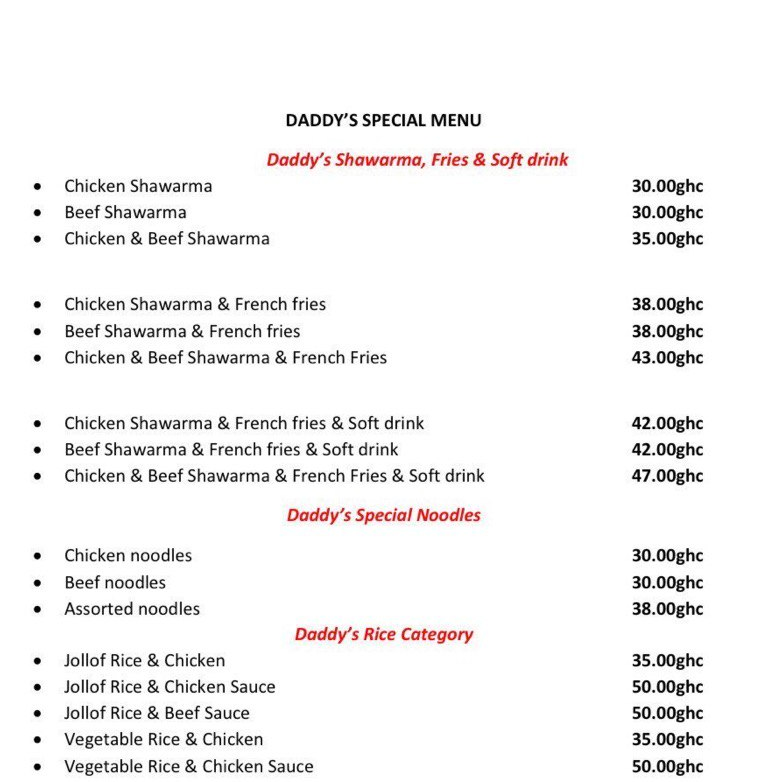
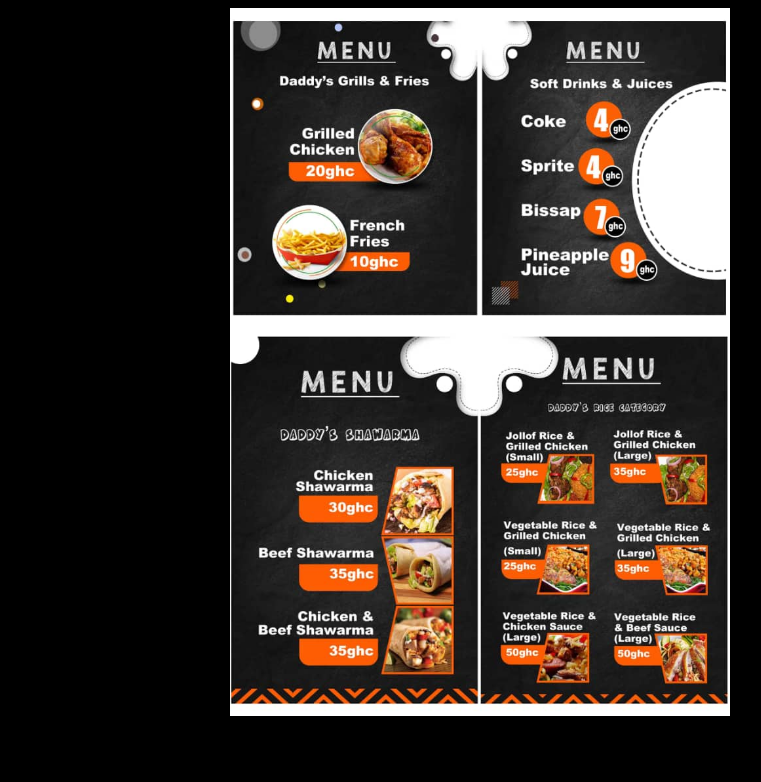
Before and after one commit to patrickteye2/Daddys, a plain HTML site: page index.html in a window 1280 px wide. Shown: the top 782 px of the page, without its empty margins (160-921 px from the left). Drawn offline with Linux system fonts and the light colour scheme.

Commit message:
styles added

```diff
--- a/index.html
+++ b/index.html
@@ -4,10 +4,12 @@
         <title>
             Daddy's foods menu
         </title>
+        <link rel="stylesheet" href="./style.css" >
+
     </head>
     <body>
             <main>
-                <img src="./menu.jpg" alt="Menu">
+                <img src="./menu.jpeg" alt="Menu">
             </main>
         </body>
 </html>
--- /dev/null
+++ b/style.css
@@ -0,0 +1,9 @@
+body{
+    background-color: black;
+    display: flex;
+    justify-content: center;
+}
+
+body img{
+    width: 500px
+}
```
Also changed, not shown: menu.jpeg (added), menu.jpg (deleted).
